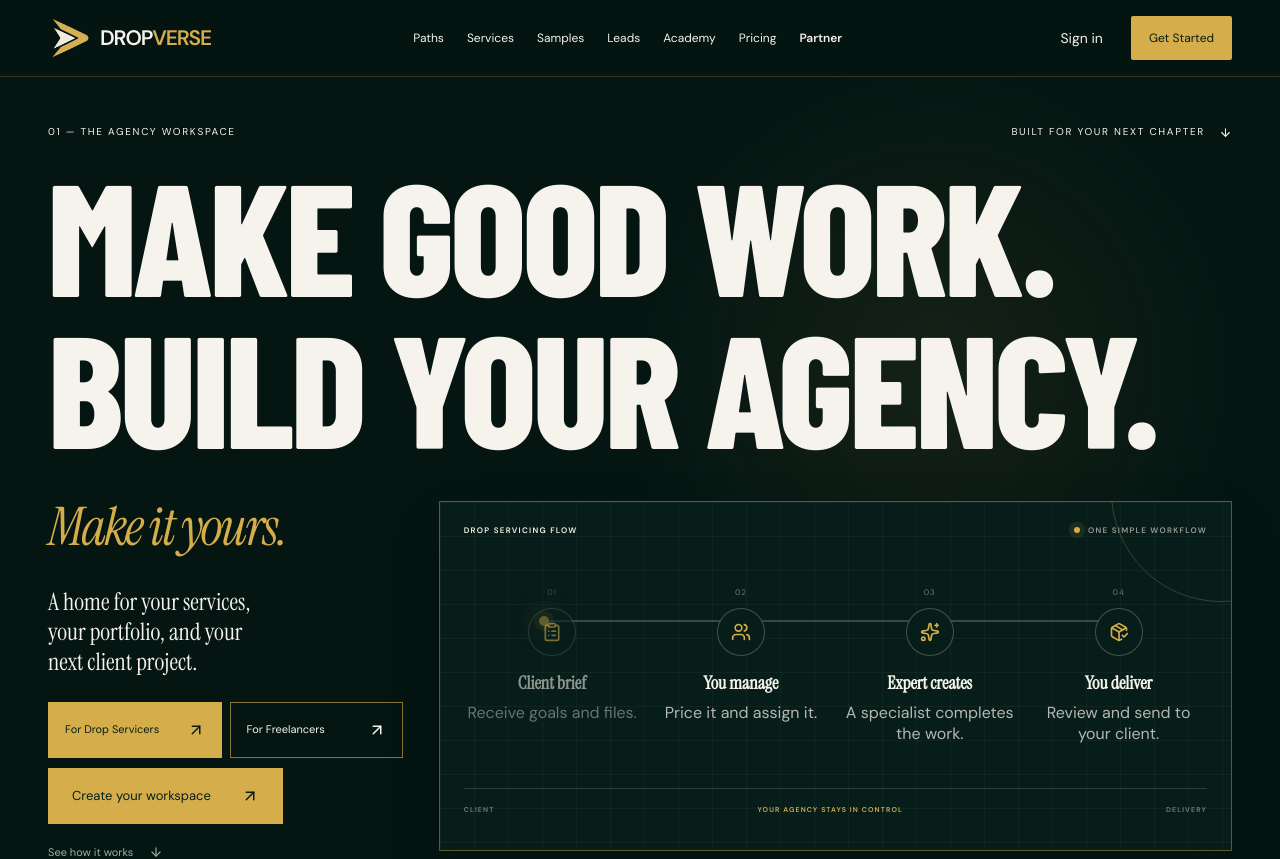
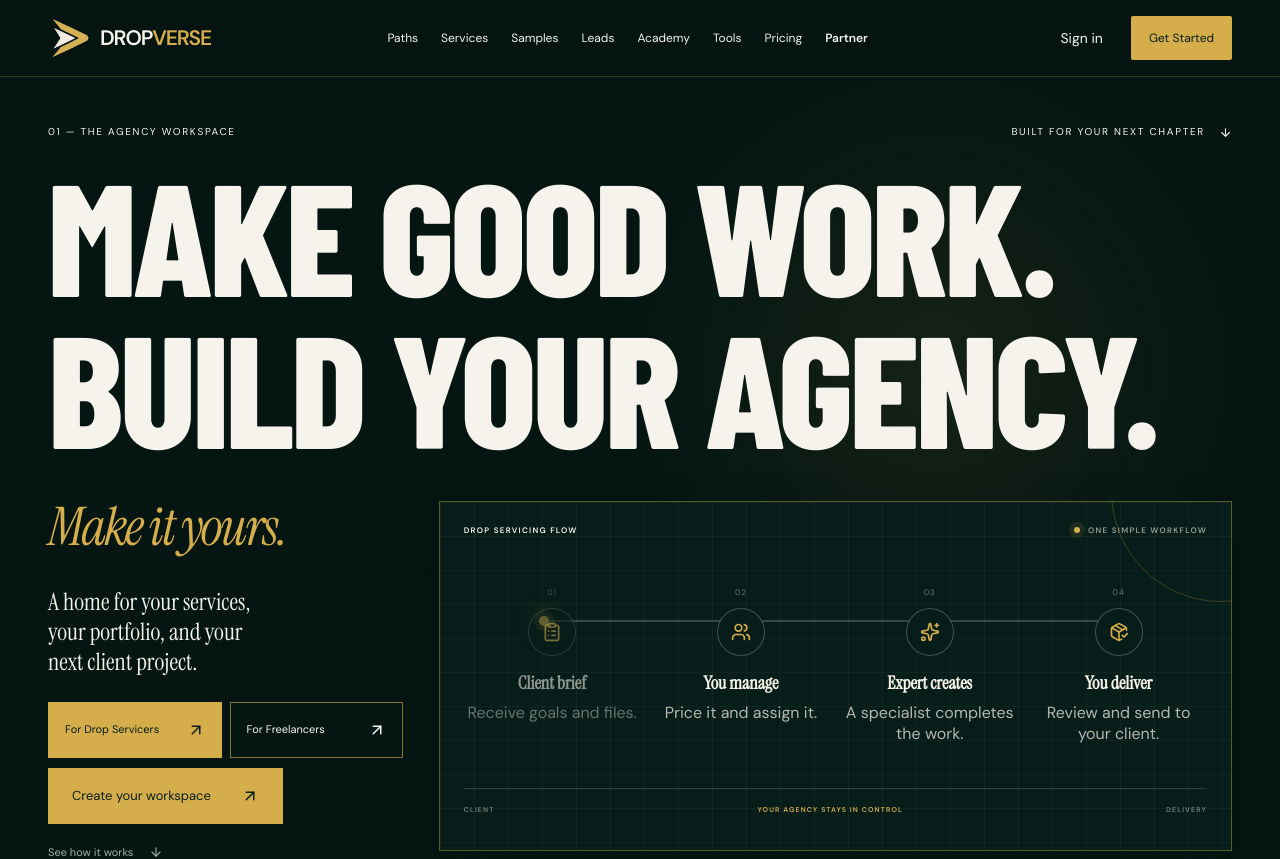
Before and after one commit to dropverseagency/dropverse, a Next.js app: page / in a window 1280 px wide. Shown: the top 859 px of the page. Built offline with nearby package versions, Linux system fonts and the light colour scheme; no server answers.

Commit message:
feat(nav): add Tools link

```diff
--- a/components/SiteHeader.tsx
+++ b/components/SiteHeader.tsx
@@ -67,6 +67,9 @@ export default function SiteHeader({
       </Link>
       <Link href="/academy" className="hover:text-[#f0d98b]">
         Academy
+      </Link>
+      <Link href="/tools" className="hover:text-[#f0d98b]">
+        Tools
       </Link>
       <Link href="/pricing" className="hover:text-[#f0d98b]">
         Pricing
@@ -166,6 +169,9 @@ export default function SiteHeader({
             <Link href="/academy" className="text-[#d8b45a]" onClick={() => setMenu(false)}>
               Academy
             </Link>
+            <Link href="/tools" className="text-[#d8b45a]" onClick={() => setMenu(false)}>
+              Tools
+            </Link>
             <Link href="/pricing" className="text-[#d8b45a]" onClick={() => setMenu(false)}>
               Pricing
             </Link>
```
